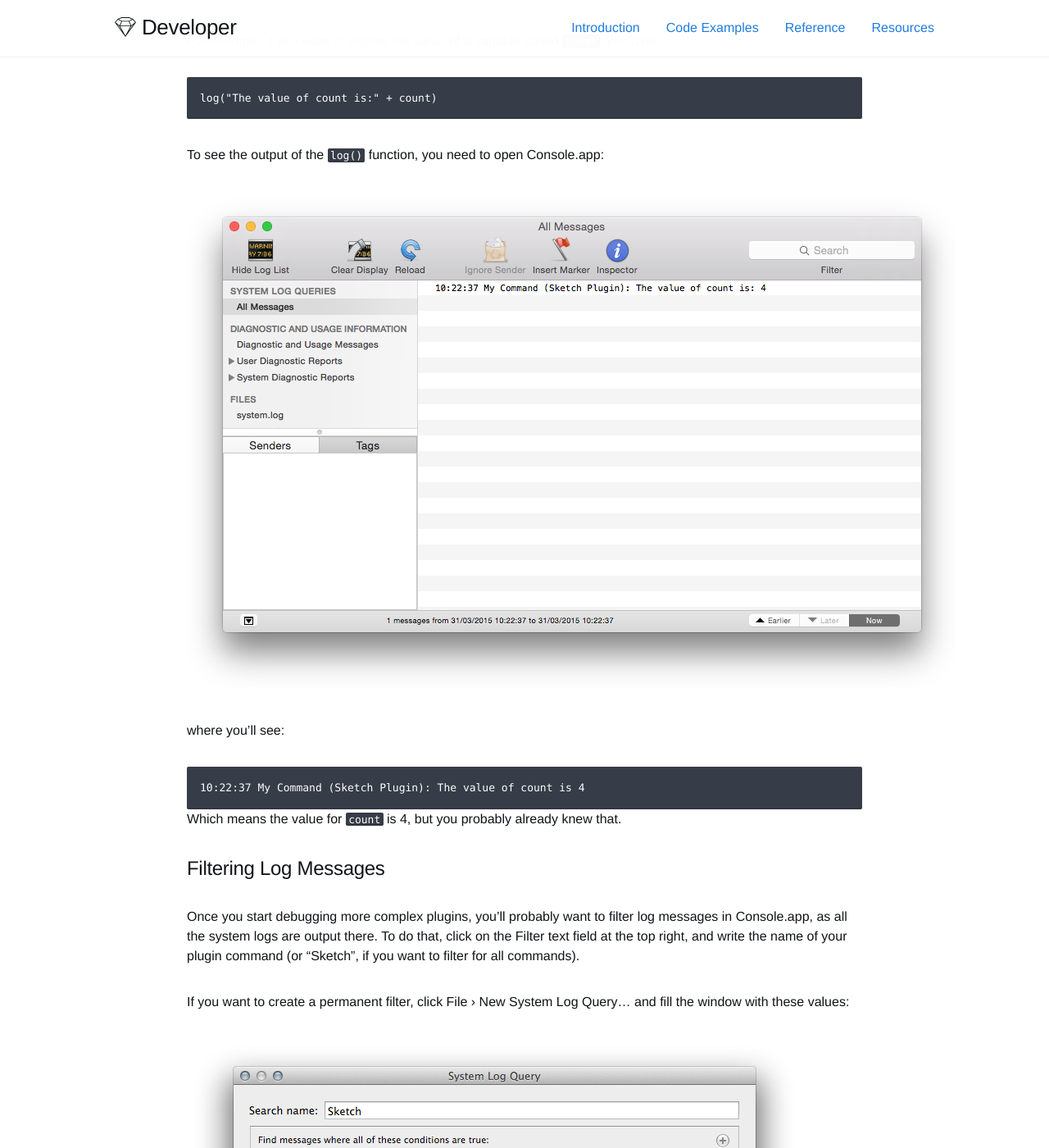
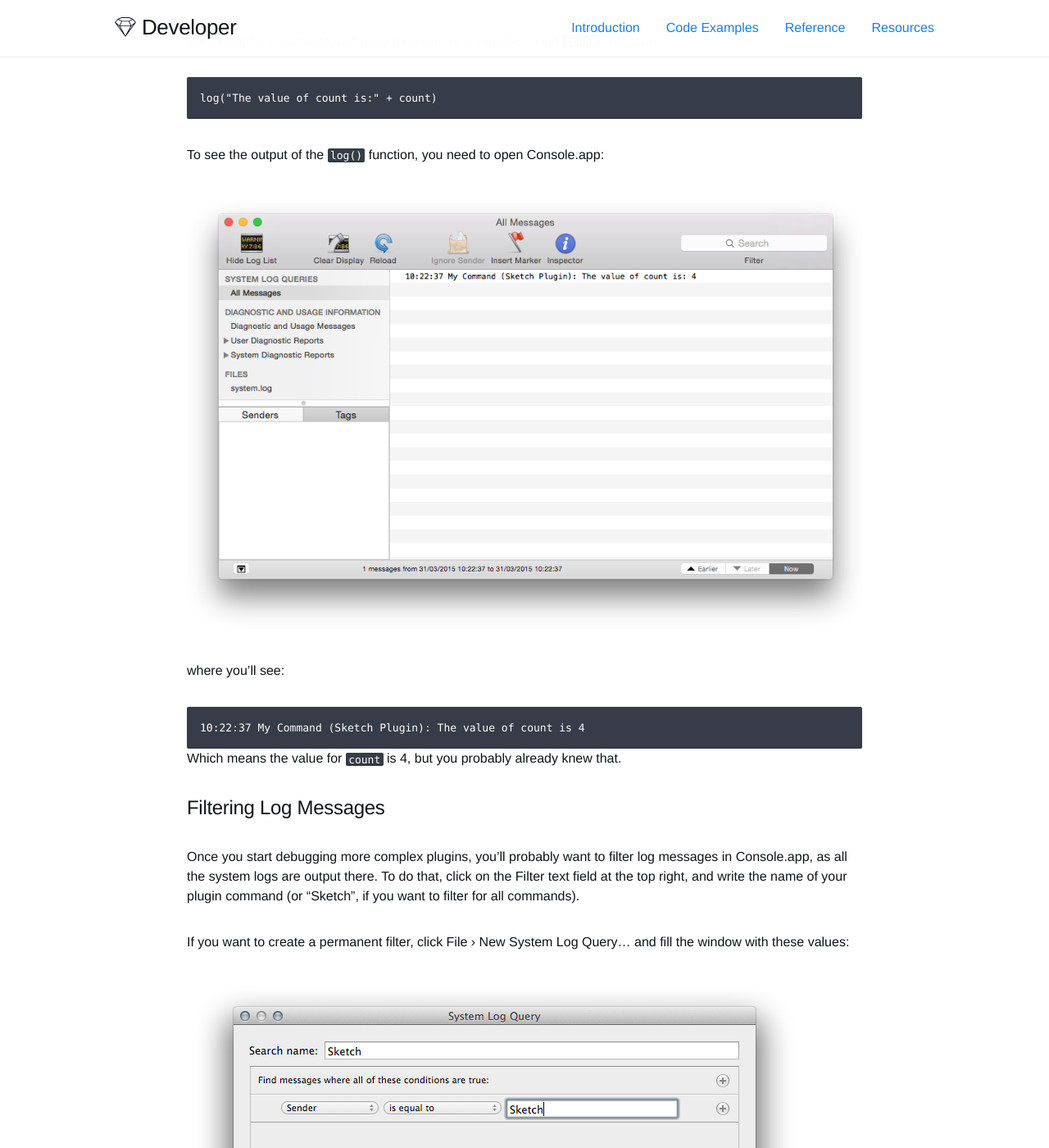
Before and after one commit to matt-curtis/developer.sketchapp.com, a Jekyll site: the page built from _code-examples/03-debugging.md, in a window 1280 px wide and 1400 px high, scrolled down 440 px. Shown: the whole window at 82% size. Built offline with Jekyll 4.4.1, drawn with Linux system fonts in a browser that asks for light colours; some web fonts are replaced; Markdown is read by kramdown in place of the engine named in the settings.

Commit message:
Fixed images overflow

```diff
--- a/_sass/pages/_developer.scss
+++ b/_sass/pages/_developer.scss
@@ -17,6 +17,11 @@
   }
 }
 
+.developer img {
+  max-width: 100%;
+  height: auto;
+}
+
 body > section {
   background-color: $background-light;
   box-shadow: inset 0 -1px 0 $border-dark;
```
